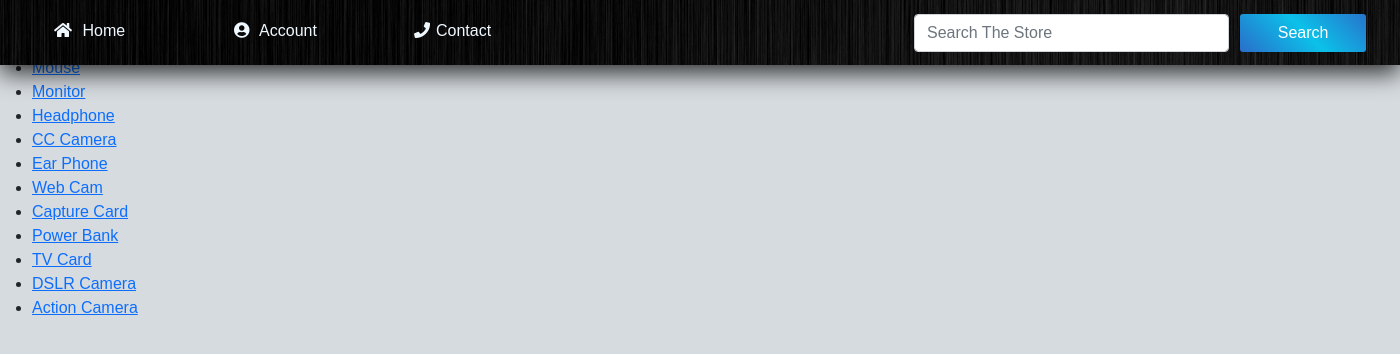
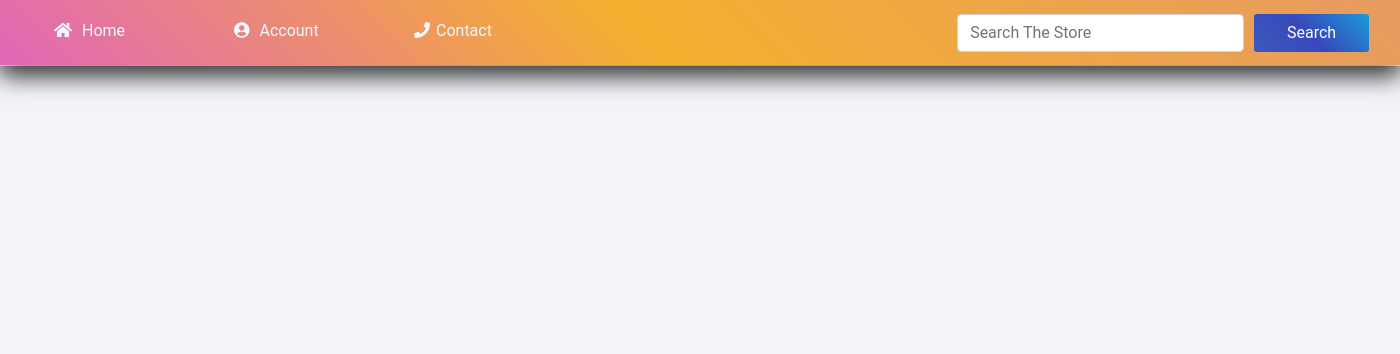
Before and after one commit to Nafis71/techgear, a PHP site: page /customer.php in a window 1400 px wide. Shown: the top 354 px of the page. Run offline with PHP 8.4, Linux system fonts and the light colour scheme; data that the repository does not hold is empty; some libraries are stand-ins or nearby versions.

Commit message:
Style change

```diff
--- a/customer.css
+++ b/customer.css
@@ -1,29 +1,48 @@
 *{
     padding: 0;
     margin: 0;
-    font-family: 'Saira', sans-serif;
+    font-family: 'Roboto', sans-serif;
 }
 body{
     height: 100%;
+    width: 100%;
     display: flex;
     flex-direction: column;
     justify-content: space-between;
-    background:  #d6dbdf
-    ;
-
+    background:  rgb(242, 244, 248);
+}
+.header{
+    box-shadow: 0 2px 2px rgb(0 0 0 / 10%);
+    margin-bottom: 30px;
+    position: relative;
+    z-index: 100;
 }
 
 .menu-bar{
-    position: fixed;
-    z-index: 2;
+    position: relative;
+    z-index: 9;
    width: 100%;
     text-align:initial;
     font-family: 'Saira', sans-serif;
-    background: linear-gradient(to top, rgba(0,0,0,0.4)50%,rgba(0,0,0,0.4)50%),url(img/flat2.jpg);
+    background: linear-gradient(45deg, #eb9d3c, #cb26c6, #8334db, #db4fe5, #f5b02f,#E59866 );
     height: 65px;
-    box-shadow: 0px 8px 24px rgba(0,0,0,0.8);
+    box-shadow: 0px 8px 24px rgba(0,0,0,0.5);
     margin-bottom: 45px;
-
+    display: flex;
+    background-size: auto;
+    background-size: 300% 300%;
+    animation: gradient 13s ease infinite;
+}
+@keyframes gradient {
+    0% {
+        background-position: 0 50%;
+    }
+    50% {
+        background-position: 100% 50%;
+    }
+    100% {
+        background-position: 0 50%;
+    }
 }
 
 .menu-bar ul {
@@ -42,22 +61,72 @@
 .menu-bar ul li a {
     text-decoration: none;
     color: aliceblue;
+    transition:  0.4s all;
 
-    box-shadow: inset 0 0 0 0 #ffff;
-    transition: ease-in-out 0.4s;
 }
 .menu-bar ul li :hover{
-    outline: none;
-   padding: 14px;
-   box-shadow: inset 300px 0 0 0 #ffff;
-    cursor: pointer;
-    color: black;
-   border-radius: 5px;
+    z-index:99;
+    color: #ffffff;
+    box-shadow: 0px 0px 45px rgba(0,0,0,5.8);
+    box-sizing:border-box;
+transform: scale(1.0);
+
 
 }
 .menu-bar .fa{
     margin: 6px;
 }
+
+.navbar{
+    position: fixed;
+    display: flex;
+    flex-wrap: wrap;
+    align-items: center;
+    justify-content: space-between;
+    margin-top: -14%;
+    padding-top:80px;
+    z-index: 3;
+    font-size: 87%;
+    background:  rgb(255, 255, 255)  ;
+    height: 19%;
+    width: 100%;
+    box-shadow: 0px 8px 24px rgba(0,0,0,0.6);
+
+
+
+
+}
+
+
+.navbar ul {
+    display: flex;
+    list-style: none;
+    color: #fff;
+}
+.navbar li{
+
+    width: 100%;
+    margin: 2px;
+    padding: 7px;
+
+}
+.navbar ul li a {
+    text-decoration: none;
+    color: #000000;
+    font-size: 14.5px;
+    letter-spacing:0.8px;
+    font-weight: bold;
+
+
+
+}
+
+.navbar ul li a:hover{
+  color:#2ECC71  ;
+}
+
+
+
 .col-lg-3{
     display: flex;
     float: left;
@@ -97,10 +168,10 @@
     position: relative;
     left: 16px;
     transition: 0.3s all;
-    background: linear-gradient(45deg, #00237E, #3749BB, #0BC1E9, #3749BB, #00237E);
+    background: linear-gradient(45deg, #3d61be, #3749BB, #0BC1E9, #3749BB, #00237E);
     background-size: auto;
 background-size: 300% 300%;
-animation: gradient 4s ease infinite;
+animation: gradient 7s ease infinite;
 border: none;
 line-height: 29px;
 }
@@ -214,7 +286,7 @@
     align-items: stretch;
     width: 27%;
     margin-top: 14px;
-    left: 25%;
+    left: 49%;
 }
 .form-control:focus {
     color: #212529;
```
Also changed, not shown: other parts of customer.css (+23 -20 lines).
